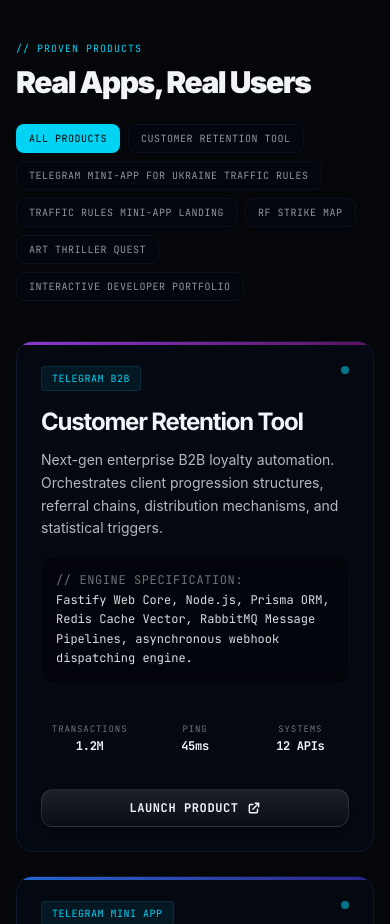
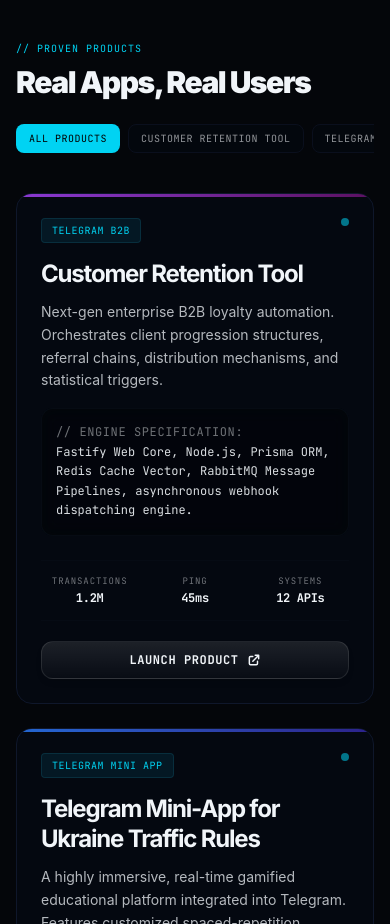
Before and after one commit to serjtlgram/dev, a React (Vite) app: page / in a window 390 px wide. Shown: the part 900-1824 px from the top of the page. Built offline with nearby package versions, Linux system fonts and the light colour scheme.

Commit message:
Make project filters scrollable horizontally on mobile

```diff
--- a/src/App.tsx
+++ b/src/App.tsx
@@ -2398,12 +2398,12 @@
                 <h2 className={`text-[10px] font-mono uppercase tracking-widest ${themeConfig.accent} mb-2`}>// {t.projectsHeader}</h2>
                 <p className="text-3xl md:text-4xl font-black tracking-tighter">{t.projectsTitle}</p>
               </div>
-              <div className={`flex flex-wrap gap-2 transition-all duration-1000 delay-300 transform ${projectsVisible ? 'opacity-100 translate-y-0' : 'opacity-0 translate-y-8'}`}>
+              <div className={`flex gap-2 overflow-x-auto [&::-webkit-scrollbar]:hidden [-ms-overflow-style:none] [scrollbar-width:none] transition-all duration-1000 delay-300 transform ${projectsVisible ? 'opacity-100 translate-y-0' : 'opacity-0 translate-y-8'}`}>
                 {categories.map(cat => (
                   <button
                     key={cat}
                     onClick={() => setActiveFilter(cat)}
-                    className={`text-[10px] font-mono tracking-wider uppercase px-3 py-1.5 rounded-lg border transition-all ${
+                    className={`whitespace-nowrap shrink-0 text-[10px] font-mono tracking-wider uppercase px-3 py-1.5 rounded-lg border transition-all ${
                       activeFilter === cat
                         ? `${themeConfig.accentBg} ${themeConfig.accentText} border-transparent`
                         : `${themeConfig.cardBorder} ${themeConfig.cardBg} opacity-60 hover:opacity-100`
```
